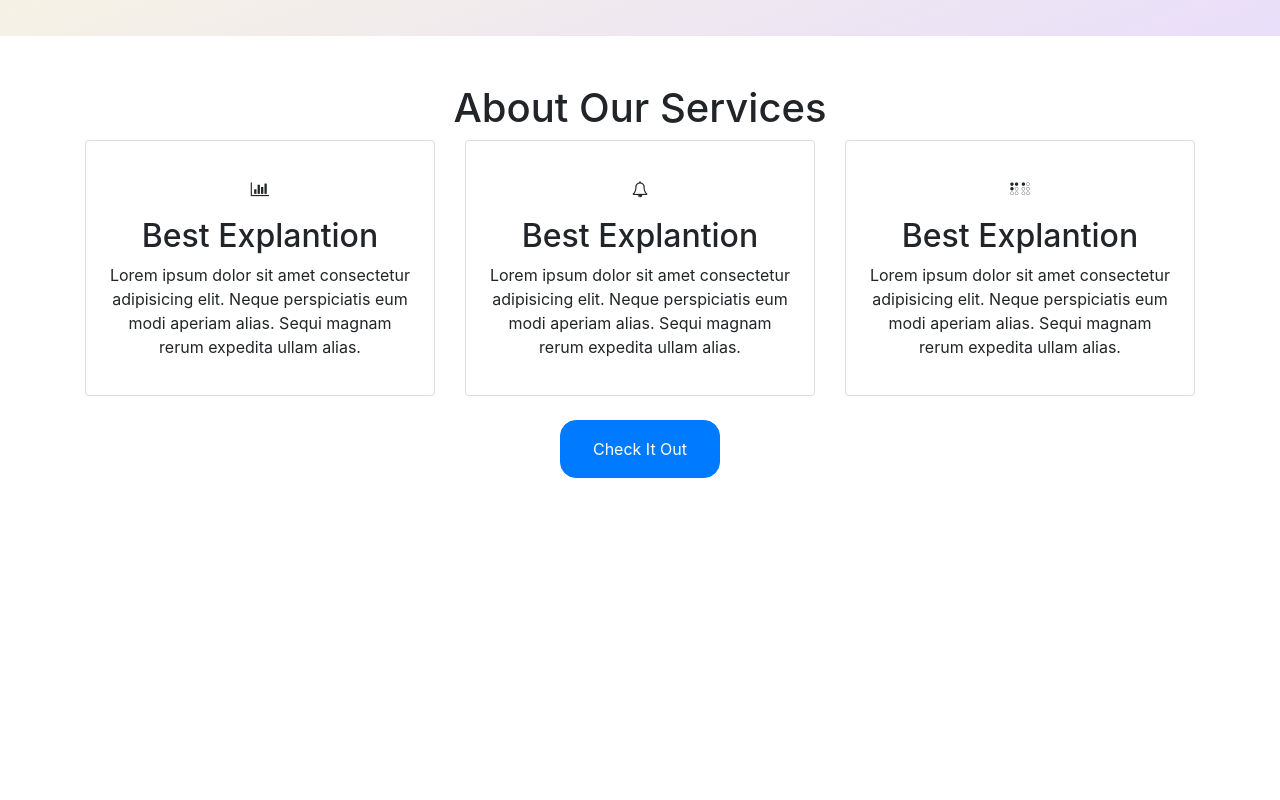
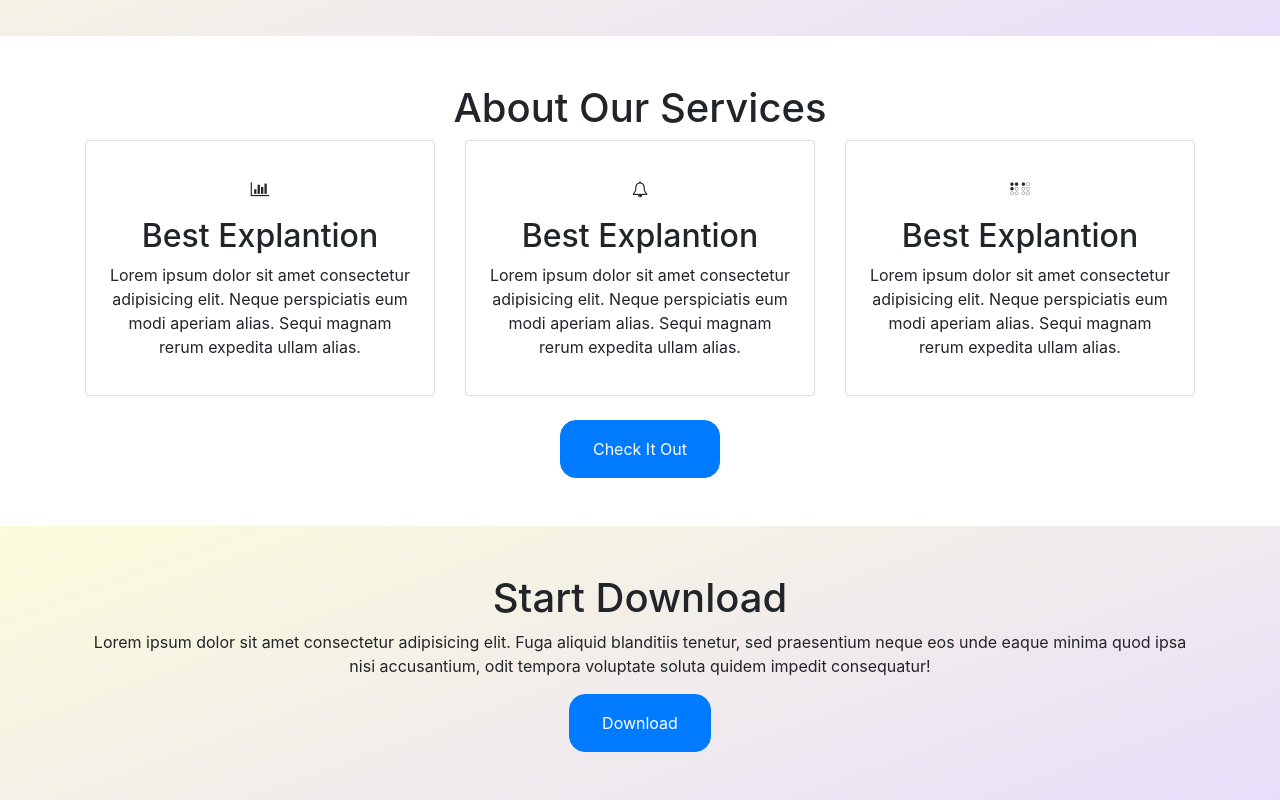
Before and after one commit to kirannjr11/Bootstrap_CSS, a plain HTML site: page bootstrap/index.html in a window 1280 px wide. Shown: the part 1014-1814 px from the top of the page. Before the commit the page ends 1540 px from the top, so only its background shows below. Drawn offline with nearby package versions, Linux system fonts and the light colour scheme.

Commit message:
added download section

```diff
--- a/bootstrap/index.html
+++ b/bootstrap/index.html
@@ -80,7 +80,7 @@
 
   <!-- end of message section -->
 
-    <!-- service section -->
+  <!-- service section -->
   <section class="services">
     <div class="container text-center py-5">
       <h1>About Our Services</h1>
@@ -124,10 +124,22 @@
     </div>
     </div>
   </section>
+  <!-- end of services section -->
 
+  <!-- download section -->
 
+  <section class="message py-5">
+    <div class="container text-center">
+      <h1>Start Download</h1>
+      <p>
+        Lorem ipsum dolor sit amet consectetur adipisicing elit. Fuga aliquid blanditiis tenetur, sed praesentium neque
+        eos unde eaque minima quod ipsa nisi accusantium, odit tempora voluptate soluta quidem impedit consequatur!
+      </p>
+      <button class="btn btn-primary">Download</button>
+    </div>
+  </section>
 
-  <!-- end of services section -->
+  <!-- end of download section -->
 
 
 
```
